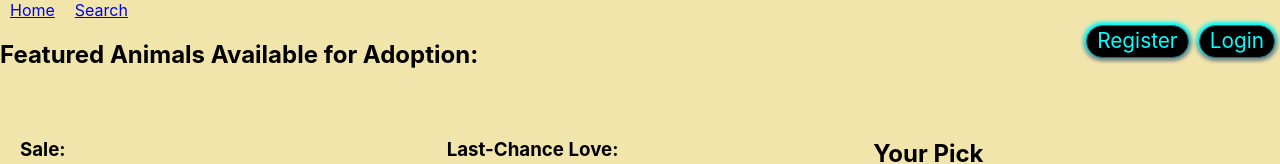
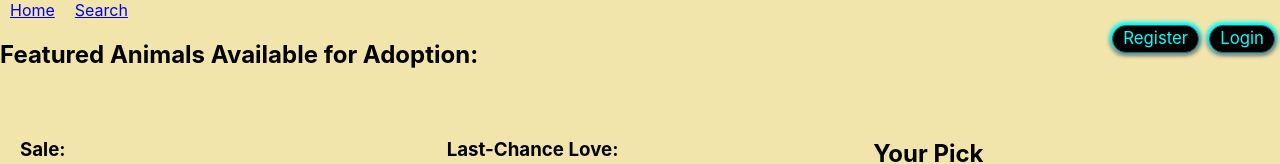
Before and after one commit to Children-of-the-Code/Animals, a React (Create React App) app: page /#/ in a window 1280 px wide. Shown: the top 164 px of the page. Built offline with nearby package versions, Linux system fonts and the light colour scheme; no server answers.

Commit message:
reduced the size of the login/register buttons

```diff
--- a/src/index.css
+++ b/src/index.css
@@ -29,7 +29,7 @@ code {
   text-align: center;
   color:aqua;
   background-color: black;
-  font-size:1.3em;
+  font-size:1.05em;
   box-shadow:-2px -2px 4px aqua,2px 2px 4px gray,-2px 2px 4px gray, 2px -2px 4px aqua;
   margin:5px;
 }
```
